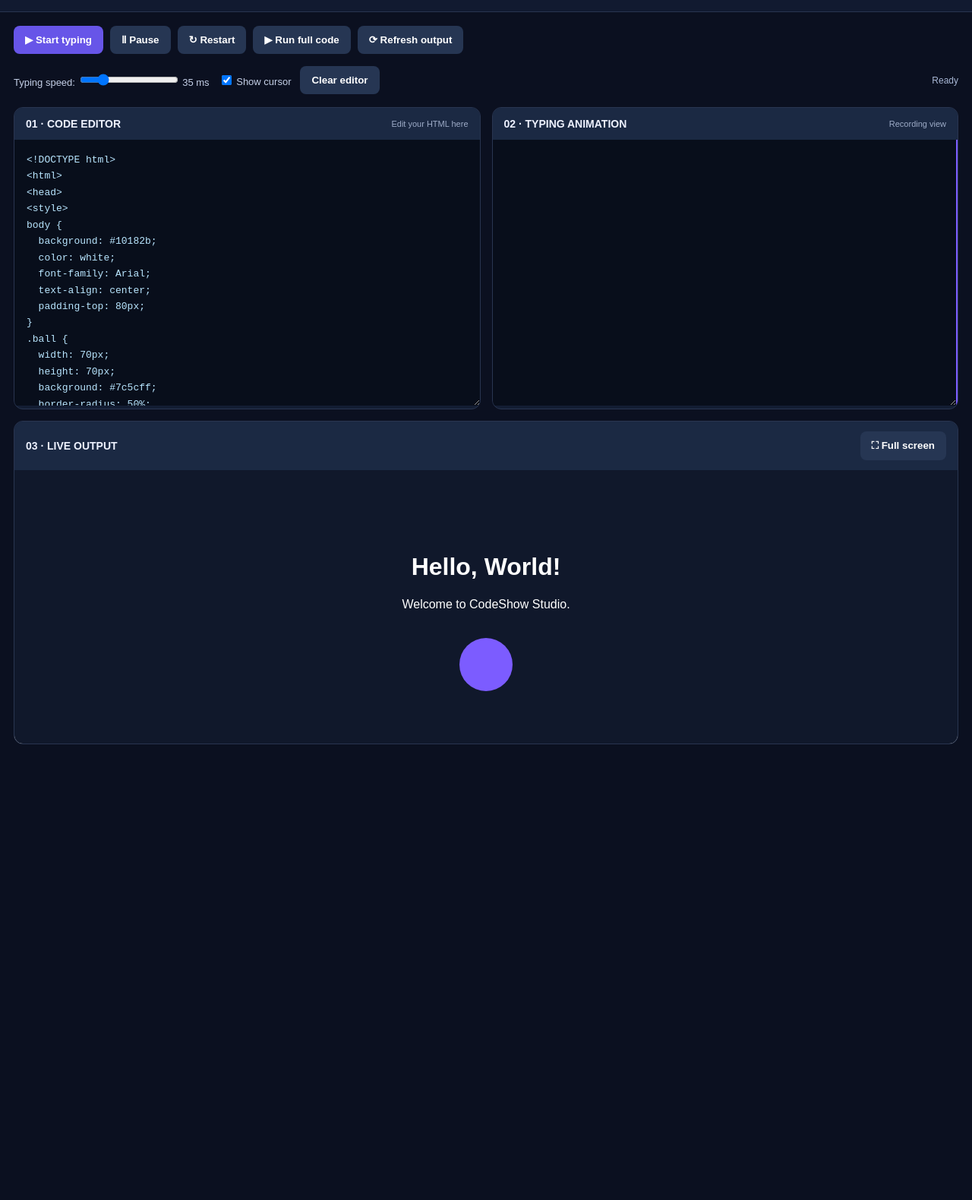
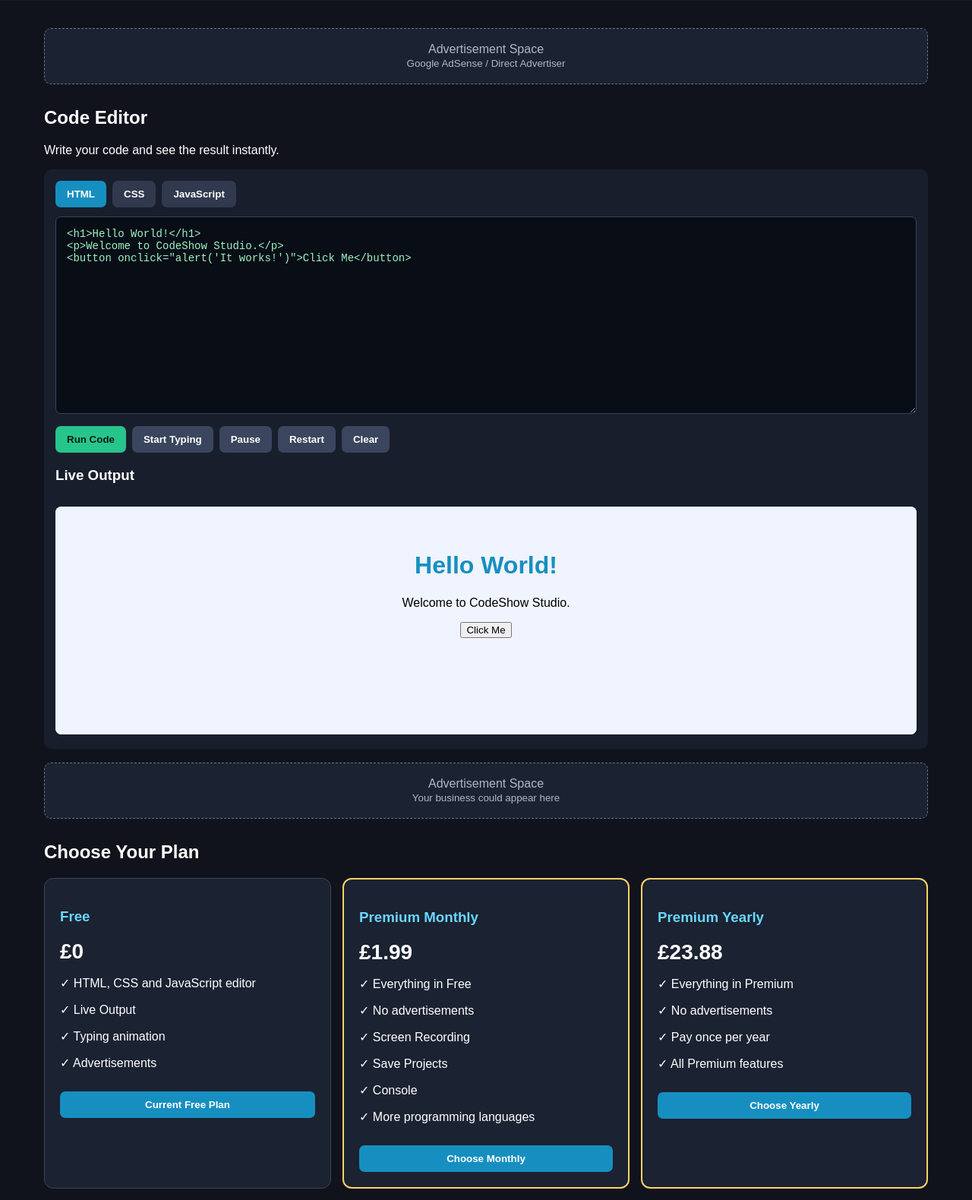
Before and after one commit to Abdishakur111/codeshow-studio, a plain HTML site: page index.html in a window 1280 px wide. Shown: the part 70-1650 px from the top of the page at 76% size. Before the commit the page ends 1068 px from the top, so only its background shows below. Drawn offline with Linux system fonts and the light colour scheme.

Commit message:
Refactor index.html for UI enhancements
Updated styles and layout for improved UI. Modified header, main content, and added advertisement sections.

```diff
--- a/index.html
+++ b/index.html
@@ -5,238 +5,401 @@
 <meta charset="UTF-8">
 <meta name="viewport" content="width=device-width, initial-scale=1.0">
 <title>CodeShow Studio</title>
+
 <style>
-*{box-sizing:border-box}
-body{margin:0;background:#0b1020;color:#eef2ff;font-family:Arial,sans-serif}
-header{padding:18px 22px;background:#111a30;border-bottom:1px solid #293550}
-header h1{margin:0;font-size:23px}
-header p{color:#9eacc8;margin:7px 0 0;font-size:13px}
-main{max-width:1500px;margin:auto;padding:18px}
-.toolbar{display:flex;gap:9px;flex-wrap:wrap;margin-bottom:16px}
-button{border:0;border-radius:8px;padding:11px 15px;background:#263653;color:white;font-weight:bold;cursor:pointer}
-button.primary{background:#6755e8}
-button:hover{filter:brightness(1.2)}
-.panels{display:grid;grid-template-columns:1fr 1fr;gap:15px}
-.panel{background:#131d33;border:1px solid #293550;border-radius:12px;overflow:hidden;min-width:0}
-.panel-head{padding:13px 15px;background:#1b2943;display:flex;justify-content:space-between;align-items:center}
-.panel-head strong{font-size:14px}
-.panel-head span{font-size:11px;color:#9eacc8}
-textarea,.typing{width:100%;height:350px;resize:vertical;background:#080e1b;color:#b9e6ff;border:0;outline:0;padding:16px;font:13px/1.65 monospace;white-space:pre;overflow:auto}
-.typing{margin:0;white-space:pre-wrap;overflow-wrap:anywhere}
-.output-panel{grid-column:1/-1}
-iframe{width:100%;height:360px;background:white;border:0;display:block}
-.settings{display:flex;align-items:center;gap:12px;flex-wrap:wrap;color:#c5d0e7;font-size:13px;margin:12px 0 17px}
-input[type=range]{width:130px}
-.status{color:#a8b7d5;font-size:12px;margin-left:auto}
-@media(max-width:750px){
- main{padding:10px}
- .panels{grid-template-columns:1fr}
- .output-panel{grid-column:auto}
- textarea,.typing{height:270px}
- iframe{height:320px}
- header h1{font-size:20px}
+* {
+  box-sizing: border-box;
+}
+
+body {
+  margin: 0;
+  background: #10131c;
+  color: white;
+  font-family: Arial, sans-serif;
+}
+
+header {
+  padding: 18px;
+  background: #191e2c;
+  display: flex;
+  justify-content: space-between;
+  align-items: center;
+  flex-wrap: wrap;
+  gap: 12px;
+}
+
+.logo {
+  font-size: 22px;
+  font-weight: bold;
+  color: #69d7ff;
+}
+
+button {
+  border: 0;
+  padding: 10px 15px;
+  border-radius: 7px;
+  cursor: pointer;
+  font-weight: bold;
+}
+
+.premium-btn {
+  background: #ffd166;
+  color: #171717;
+}
+
+main {
+  max-width: 1200px;
+  margin: auto;
+  padding: 18px;
+}
+
+.ad {
+  background: #1b2231;
+  border: 1px dashed #68738b;
+  color: #aeb9ca;
+  text-align: center;
+  padding: 18px;
+  margin: 18px 0;
+  border-radius: 9px;
+  min-height: 65px;
+}
+
+.editor {
+  background: #191e2c;
+  padding: 15px;
+  border-radius: 10px;
+}
+
+.tabs {
+  display: flex;
+  gap: 8px;
+  flex-wrap: wrap;
+  margin-bottom: 12px;
+}
+
+.tabs button {
+  background: #30394d;
+  color: white;
+}
+
+.tabs button.active {
+  background: #168fc0;
+}
+
+textarea {
+  width: 100%;
+  height: 260px;
+  resize: vertical;
+  background: #090d16;
+  color: #9df3c2;
+  border: 1px solid #38445b;
+  border-radius: 7px;
+  padding: 14px;
+  font-family: monospace;
+  font-size: 14px;
+}
+
+.actions {
+  display: flex;
+  flex-wrap: wrap;
+  gap: 8px;
+  margin-top: 12px;
+}
+
+.run {
+  background: #27c58b;
+  color: #071b13;
+}
+
+.secondary {
+  background: #39465d;
+  color: white;
+}
+
+iframe {
+  width: 100%;
+  height: 300px;
+  background: white;
+  border: 0;
+  border-radius: 8px;
+  margin-top: 12px;
+}
+
+h2 {
+  margin-top: 30px;
+}
+
+.pricing {
+  display: grid;
+  grid-template-columns: repeat(auto-fit, minmax(230px, 1fr));
+  gap: 15px;
+}
+
+.plan {
+  background: #1b2231;
+  border: 1px solid #39465d;
+  padding: 20px;
+  border-radius: 12px;
+}
+
+.plan h3 {
+  color: #69d7ff;
+}
+
+.price {
+  font-size: 28px;
+  font-weight: bold;
+}
+
+.plan button {
+  width: 100%;
+  margin-top: 12px;
+  background: #168fc0;
+  color: white;
+}
+
+.premium-plan {
+  border: 2px solid #ffd166;
+}
+
+footer {
+  text-align: center;
+  padding: 25px;
+  color: #9ba8bc;
 }
 </style>
 </head>
+
 <body>
+
 <header>
- <h1>⌨️ CodeShow Studio</h1>
- <p>Write code · Watch it type · See the live result</p>
+  <div class="logo">CodeShow Studio</div>
+  <button class="premium-btn" onclick="showPremium()">
+    Go Premium
+  </button>
 </header>
 
 <main>
- <div class="toolbar">
-  <button class="primary" id="start">▶ Start typing</button>
-  <button id="pause">Ⅱ Pause</button>
-  <button id="restart">↻ Restart</button>
-  <button id="run">▶ Run full code</button>
-  <button id="refresh">⟳ Refresh output</button>
- </div>
 
- <div class="settings">
-  <label>Typing speed:
-   <input id="speed" type="range" min="5" max="150" value="35">
-   <span id="speedValue">35 ms</span>
-  </label>
-  <label><input id="cursor" type="checkbox" checked> Show cursor</label>
-  <button id="clear">Clear editor</button>
-  <span class="status" id="status">Ready</span>
- </div>
+  <!-- TOP ADVERTISEMENT SPACE -->
+  <div class="ad">
+    Advertisement Space
+    <br>
+    <small>Google AdSense / Direct Advertiser</small>
+  </div>
 
- <div class="panels">
-  <section class="panel">
-   <div class="panel-head">
-    <strong>01 · CODE EDITOR</strong><span>Edit your HTML here</span>
-   </div>
-   <textarea id="editor" spellcheck="false"><!DOCTYPE html>
-<html>
-<head>
-<style>
-body {
-  background: #10182b;
-  color: white;
+  <h2>Code Editor</h2>
+  <p>Write your code and see the result instantly.</p>
+
+  <section class="editor">
+
+    <div class="tabs">
+      <button class="active" onclick="selectTab('html',this)">HTML</button>
+      <button onclick="selectTab('css',this)">CSS</button>
+      <button onclick="selectTab('js',this)">JavaScript</button>
+    </div>
+
+    <textarea id="htmlCode"><h1>Hello World!</h1>
+<p>Welcome to CodeShow Studio.</p>
+<button onclick="alert('It works!')">Click Me</button></textarea>
+
+    <textarea id="cssCode" style="display:none">body {
   font-family: Arial;
   text-align: center;
-  padding-top: 80px;
+  padding: 30px;
+  background: #f0f4ff;
 }
-.ball {
-  width: 70px;
-  height: 70px;
-  background: #7c5cff;
-  border-radius: 50%;
-  margin: 35px auto;
-  animation: bounce 1s infinite alternate;
-}
-@keyframes bounce {
-  from { transform: translateY(0); }
-  to { transform: translateY(-70px); }
-}
-</style>
-</head>
-<body>
-<h1>Hello, World!</h1>
-<p>Welcome to CodeShow Studio.</p>
-<div class="ball"></div>
-</body>
-</html></textarea>
+
+h1 {
+  color: #168fc0;
+}</textarea>
+
+    <textarea id="jsCode" style="display:none">console.log("Welcome to CodeShow Studio!");</textarea>
+
+    <div class="actions">
+      <button class="run" onclick="runCode()">Run Code</button>
+      <button class="secondary" onclick="startTyping()">Start Typing</button>
+      <button class="secondary" onclick="pauseTyping()">Pause</button>
+      <button class="secondary" onclick="restartTyping()">Restart</button>
+      <button class="secondary" onclick="clearEditor()">Clear</button>
+    </div>
+
+    <h3>Live Output</h3>
+    <iframe id="output" title="Live code output" sandbox="allow-scripts"></iframe>
+
   </section>
 
-  <section class="panel">
-   <div class="panel-head">
-    <strong>02 · TYPING ANIMATION</strong><span>Recording view</span>
-   </div>
-   <pre class="typing" id="typing"></pre>
-  </section>
+  <!-- MIDDLE ADVERTISEMENT SPACE -->
+  <div class="ad">
+    Advertisement Space
+    <br>
+    <small>Your business could appear here</small>
+  </div>
 
-  <section class="panel output-panel" id="outputPanel">
-   <div class="panel-head">
-    <strong>03 · LIVE OUTPUT</strong>
-    <button id="fullscreen">⛶ Full screen</button>
-   </div>
-   <iframe id="preview" title="Code output" sandbox="allow-scripts"></iframe>
-  </section>
- </div>
+  <h2>Choose Your Plan</h2>
+
+  <div class="pricing">
+
+    <div class="plan">
+      <h3>Free</h3>
+      <div class="price">£0</div>
+      <p>✓ HTML, CSS and JavaScript editor</p>
+      <p>✓ Live Output</p>
+      <p>✓ Typing animation</p>
+      <p>✓ Advertisements</p>
+      <button onclick="alert('You are using the Free plan.')">
+        Current Free Plan
+      </button>
+    </div>
+
+    <div class="plan premium-plan">
+      <h3>Premium Monthly</h3>
+      <div class="price">£1.99</div>
+      <p>✓ Everything in Free</p>
+      <p>✓ No advertisements</p>
+      <p>✓ Screen Recording</p>
+      <p>✓ Save Projects</p>
+      <p>✓ Console</p>
+      <p>✓ More programming languages</p>
+      <button onclick="showPremium()">
+        Choose Monthly
+      </button>
+    </div>
+
+    <div class="plan premium-plan">
+      <h3>Premium Yearly</h3>
+      <div class="price">£23.88</div>
+      <p>✓ Everything in Premium</p>
+      <p>✓ No advertisements</p>
+      <p>✓ Pay once per year</p>
+      <p>✓ All Premium features</p>
+      <button onclick="showPremium()">
+        Choose Yearly
+      </button>
+    </div>
+
+  </div>
+
+  <!-- BOTTOM ADVERTISEMENT SPACE -->
+  <div class="ad">
+    Advertisement Space
+    <br>
+    <small>Direct advertising opportunities</small>
+  </div>
+
 </main>
 
+<footer>
+  CodeShow Studio © 2026
+</footer>
+
 <script>
-const editor = document.getElementById("editor");
-const typing = document.getElementById("typing");
-const preview = document.getElementById("preview");
-const speed = document.getElementById("speed");
-const statusText = document.getElementById("status");
+let currentTab = "html";
+let typingTimer = null;
+let typingPosition = 0;
+let typingSource = "";
 
-let position = 0;
-let timer = null;
-let running = false;
-let lastPreview = 0;
+function selectTab(tab, button) {
+  currentTab = tab;
 
-function showPreview(code) {
-  preview.srcdoc = code;
+  document.getElementById("htmlCode").style.display =
+    tab === "html" ? "block" : "none";
+
+  document.getElementById("cssCode").style.display =
+    tab === "css" ? "block" : "none";
+
+  document.getElementById("jsCode").style.display =
+    tab === "js" ? "block" : "none";
+
+  document.querySelectorAll(".tabs button").forEach(b => {
+    b.classList.remove("active");
+  });
+
+  button.classList.add("active");
 }
 
-function stopTyping() {
-  if (timer) clearTimeout(timer);
-  timer = null;
-  running = false;
+function runCode() {
+  const html = document.getElementById("htmlCode").value;
+  const css = document.getElementById("cssCode").value;
+  const js = document.getElementById("jsCode").value;
+
+  const result = `
+    <!DOCTYPE html>
+    <html>
+    <head>
+      <style>${css}</style>
+    </head>
+    <body>
+      ${html}
+      <script>${js.replace(/<\/script/gi, "<\\/script")}<\/script>
+    </body>
+    </html>
+  `;
+
+  document.getElementById("output").srcdoc = result;
 }
 
-function typeNext() {
-  if (!running) return;
+function startTyping() {
+  pauseTyping();
 
-  const code = editor.value;
+  const editor = document.getElementById(
+    currentTab === "html" ? "htmlCode" :
+    currentTab === "css" ? "cssCode" : "jsCode"
+  );
 
-  if (position >= code.length) {
-    stopTyping();
-    statusText.textContent = "Typing complete";
-    showPreview(code);
-    return;
-  }
+  typingSource = editor.value;
+  typingPosition = 0;
+  editor.value = "";
 
-  position++;
-  typing.textContent = code.slice(0, position);
+  typingTimer = setInterval(() => {
+    if (typingPosition >= typingSource.length) {
+      pauseTyping();
+      runCode();
+      return;
+    }
 
-  // Update output while the code is being typed.
-  if (position - lastPreview > 12 ||
-      code[position - 1] === "\n" ||
-      position === code.length) {
-    showPreview(code.slice(0, position));
-    lastPreview = position;
-  }
-
-  timer = setTimeout(typeNext, Number(speed.value));
+    editor.value += typingSource[typingPosition];
+    typingPosition++;
+  }, 25);
 }
 
-document.getElementById("start").onclick = () => {
-  if (running) return;
-  if (position >= editor.value.length) position = 0;
-  running = true;
-  statusText.textContent = "Typing...";
-  typeNext();
-};
+function pauseTyping() {
+  clearInterval(typingTimer);
+  typingTimer = null;
+}
 
-document.getElementById("pause").onclick = () => {
-  stopTyping();
-  statusText.textContent = "Paused";
-};
+function restartTyping() {
+  pauseTyping();
 
-document.getElementById("restart").onclick = () => {
-  stopTyping();
-  position = 0;
-  lastPreview = 0;
-  typing.textContent = "";
-  showPreview("");
-  statusText.textContent = "Restarted";
-};
+  const editor = document.getElementById(
+    currentTab === "html" ? "htmlCode" :
+    currentTab === "css" ? "cssCode" : "jsCode"
+  );
 
-document.getElementById("run").onclick = () => {
-  stopTyping();
-  showPreview(editor.value);
-  statusText.textContent = "Full code running";
-};
+  editor.value = typingSource;
+  typingPosition = 0;
+}
 
-document.getElementById("refresh").onclick = () => {
-  showPreview(editor.value);
-  statusText.textContent = "Output refreshed";
-};
+function clearEditor() {
+  pauseTyping();
 
-document.getElementById("clear").onclick = () => {
-  stopTyping();
+  const editor = document.getElementById(
+    currentTab === "html" ? "htmlCode" :
+    currentTab === "css" ? "cssCode" : "jsCode"
+  );
+
   editor.value = "";
-  typing.textContent = "";
-  position = 0;
-  showPreview("");
-  statusText.textContent = "Editor cleared";
-};
+}
 
-speed.oninput = () => {
-  document.getElementById("speedValue").textContent =
-    speed.value + " ms";
-};
+function showPremium() {
+  alert(
+    "Premium subscriptions are coming soon. " +
+    "Payment is not active yet."
+  );
+}
 
-document.getElementById("cursor").onchange = event => {
-  typing.style.borderRight = event.target.checked
-    ? "2px solid #7c5cff"
-    : "none";
-};
+runCode();
+</script>
 
-document.getElementById("fullscreen").onclick = () => {
-  const panel = document.getElementById("outputPanel");
-  if (!document.fullscreenElement) {
-    panel.requestFullscreen?.();
-  } else {
-    document.exitFullscreen?.();
-  }
-};
-
-editor.addEventListener("input", () => {
-  stopTyping();
-  position = 0;
-  typing.textContent = "";
-  statusText.textContent = "Code edited";
-});
-
-showPreview(editor.value);
-typing.style.borderRight = "2px solid #7c5cff";
-</script>
 </body>
 </html>
```
